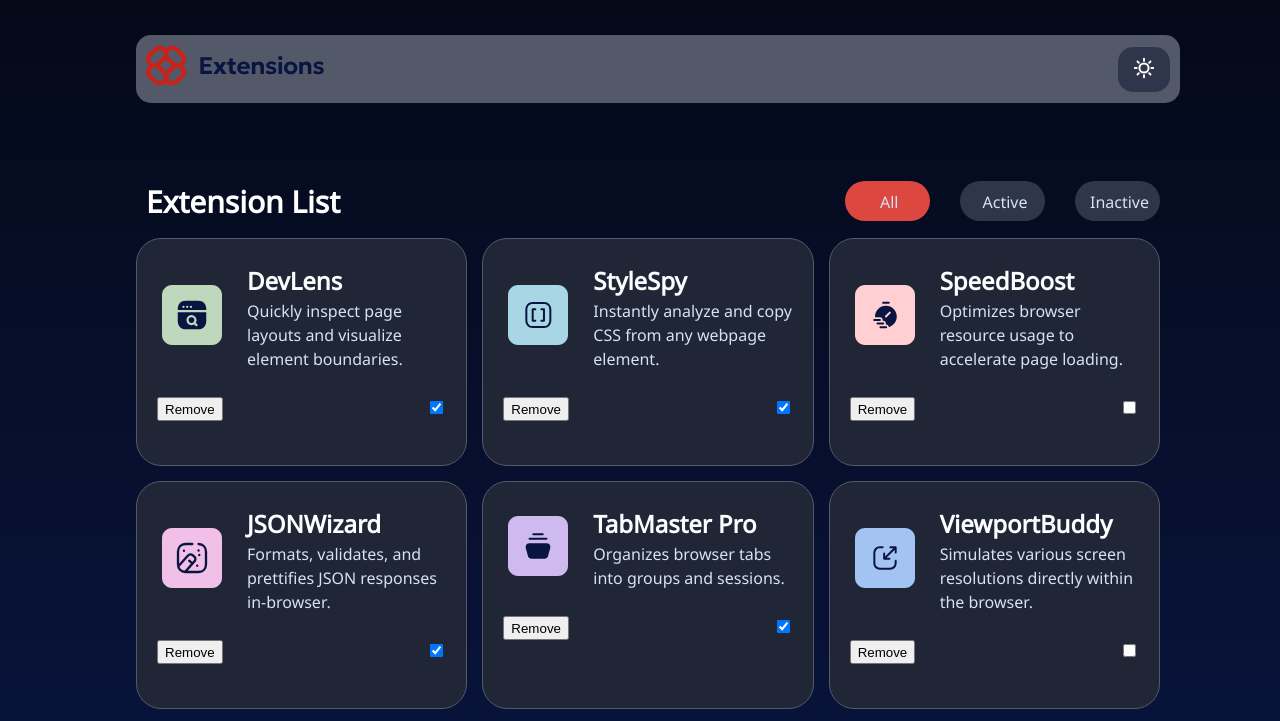
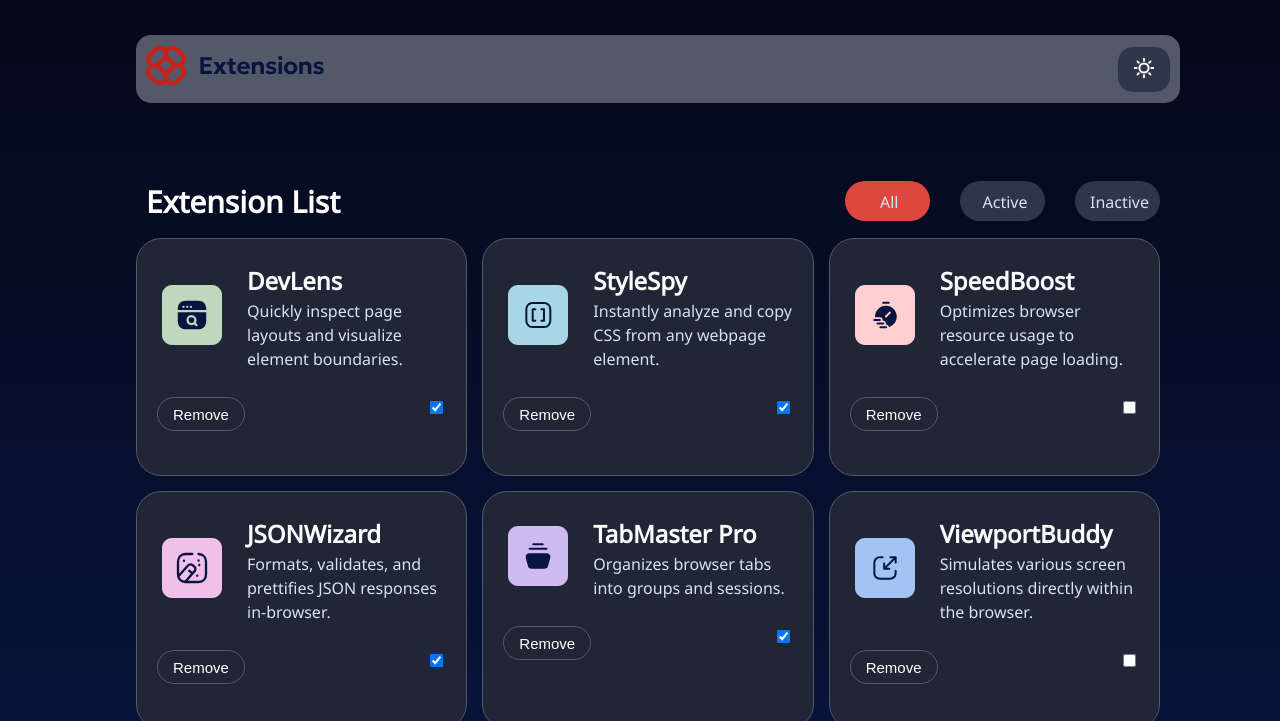
Before and after one commit to azanra/extension-manager, a plain HTML site: page index.html in a window 1280 px wide. Shown: the top 721 px of the page. Drawn offline with Linux system fonts and the light colour scheme.

Commit message:
Style the remove button and cue when it's hovered

```diff
--- a/style/style.css
+++ b/style/style.css
@@ -113,7 +113,8 @@ input[type="radio"] {
   padding: 20px 35px;
 }
 
-input[type="radio"]:checked {
+input[type="radio"]:checked,
+.removeBtn:hover {
   background-color: var(--Red-500);
 }
 
@@ -163,3 +164,12 @@ span {
   justify-content: space-between;
   padding: 0px 20px 20px;
 }
+
+.removeBtn {
+  background-color: var(--Neutral-800);
+  color: white;
+  border: 1px solid var(--Neutral-600);
+  padding: 7.5px 15px;
+  border-radius: 25px;
+  font-size: 15px;
+}
```
